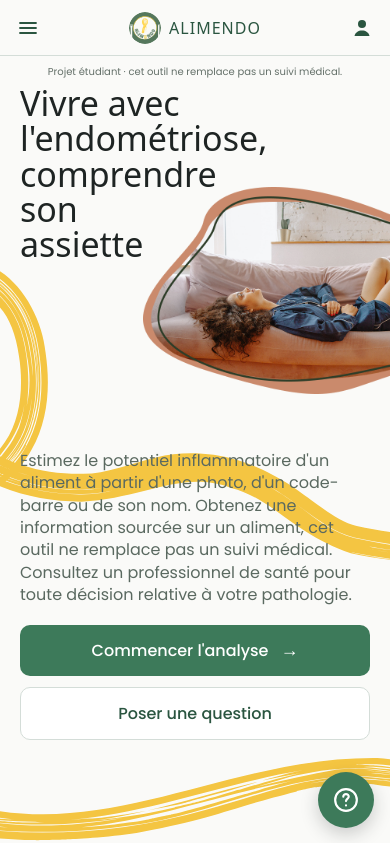
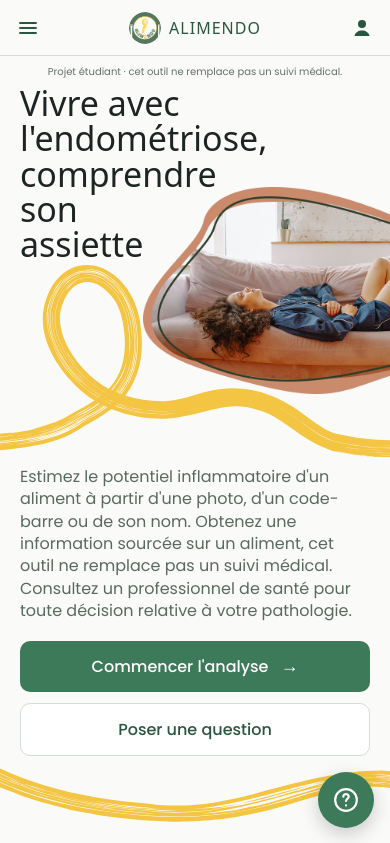
Before and after one commit to SalomeSouque/alimendo_certification_rncp, a React (Vite) app in the folder frontend/: page / in a window 390 px wide. Shown: the top 843 px of the page. Built offline with nearby package versions, Linux system fonts and the light colour scheme; no server answers; a web font is replaced by a local one.

Commit message:
fix(front): place the SVG line pieces on phones, none on tablets
SVG pieces are cropped to the stroke: each one gets its own width and offset (94 % of the SVG size). Tablets show no pieces, the cuts would be visible. Tests run without animations (the drawer was measured mid-slide).

```diff
--- a/frontend/playwright.config.js
+++ b/frontend/playwright.config.js
@@ -1,5 +1,5 @@
 // playwright.config.js
-// Responsive + accessibility checks in a real browser.
+// Responsive + accessibility checks in a real browser (lot 17).
 // Unit tests stay in Vitest (jsdom, no layout); this suite needs real CSS layout.
 //
 //   npm run test:e2e            run every page at the 4 reference widths
@@ -32,6 +32,9 @@ export default defineConfig({
     baseURL: `http://localhost:${PORT}`,
     locale: 'fr-FR',
     trace: 'retain-on-failure',
+    // No animations (the menu drawer slides in): the screenshots and the overflow check
+    // see the final state, never a frame in the middle of the animation.
+    reducedMotion: 'reduce',
     launchOptions: {
       // Fake camera (moving test pattern) with permission granted: the barcode
       // tab opens its camera as on a phone.
--- a/frontend/src/pages/Home.css
+++ b/frontend/src/pages/Home.css
@@ -163,22 +163,25 @@
    One column, 20 px margins. The desktop absolute positions are reset;
    the step 2 composition is redrawn at phone size. */
 @media (max-width: 1023px) {
-  /* Yellow line pieces (Home.jsx LinePiece): 890 px wide like the maquette line, behind
-     the section content (z-index -1 inside the section). top = offset measured on the
-     maquette from the section (or the step 2 composition) to its piece. */
+  /* Yellow line pieces (Home.jsx LinePiece), SVG cropped to the stroke. Each piece is
+     drawn at 94 % of its SVG size (the scale of the maquette line) and placed from the
+     centre of its section: left = 50% - offset, top = offset from the section top
+     (or from the step 2 composition for the orange piece), measured on the maquette. */
   .frame .home-line {
     position: absolute;
-    left: calc(50% - 501px);
-    width: 890px;
     max-width: none;
+    height: auto;
     z-index: -1;
     pointer-events: none;
   }
-  .frame .home-line--hero { top: 202px; }
-  .frame .home-line--step1 { top: 9px; }
-  .frame .home-line--step2 { top: 4px; }
-  .frame .home-line--orange { top: -18px; }
-  .frame .home-line--chatbot { top: 18px; }
+  /* hero: inside .hero-image, so it follows the picture whatever the title height */
+  .frame .home-line--hero { width: 563px; left: calc(50vw - 420px); top: 78px; }
+  .frame .home-line--step1 { width: 554px; left: calc(50% - 236px); top: 9px; }
+  /* 768x168 SVG drawn at the same scale as the other pieces (0.94). Its top-right end
+     leaves the screen up to about 630 px wide. */
+  .frame .home-line--step2 { width: 722px; left: calc(50% - 385px); top: -59px; }
+  .frame .home-line--orange { width: 468px; left: calc(50% - 326px); top: -8px; }
+  .frame .home-line--chatbot { width: 488px; left: calc(50% - 311px); top: 5px; }
 
   .frame .hero { padding: 0 20px; min-height: 0; }
   .frame .hero-tag { margin: 0 -20px 6px; padding: 8px 10px 0; font-size: 10px; text-align: center; }
@@ -190,7 +193,7 @@
     width: 341px; height: 207px;
     margin: -76px 0 0 123px; /* overlaps the end of the title, cut by the screen edge */
   }
-  .frame .hero-description { font-size: 16px; line-height: 1.4; max-width: none; margin: 56px 0 18px; }
+  .frame .hero-description { font-size: 16px; line-height: 1.4; max-width: none; margin: 72px 0 18px; }
   .frame .hero-buttons { align-items: stretch; gap: 11px; }
   .frame .hero-buttons .btn-primary,
   .frame .hero-buttons .btn-secondary { width: 100%; min-height: 50px; padding: 13px 20px; font-size: 16px; }
--- a/frontend/src/pages/Home.jsx
+++ b/frontend/src/pages/Home.jsx
@@ -1,6 +1,6 @@
 import { Link } from 'react-router-dom';
 import Layout from '../components/Layout.jsx';
-import { COMPACT_HEADER_QUERY } from '../config/breakpoints';
+import { COMPACT_HEADER_QUERY, MOBILE_QUERY } from '../config/breakpoints';
 import { useMediaQuery } from '../components/useMediaQuery';
 import './Home.css';
 
@@ -28,6 +28,9 @@ export default function Home() {
   // Phones and tablets share the one-column home (no tablet maquette; the desktop
   // composition only works from 1024 px).
   const isMobile = useMediaQuery(COMPACT_HEADER_QUERY);
+  // The line pieces are cut where the line leaves a phone screen: on a tablet the cuts
+  // would show, so tablets get no line (and do not download the pieces).
+  const isPhone = useMediaQuery(MOBILE_QUERY);
   // Desktop: one line behind the whole page. Phones and tablets: the line of the
   // maquette is cut into pieces where it leaves the screen, and each piece is attached
   // to its section, so it follows the content whatever the text height.
@@ -37,6 +40,7 @@ export default function Home() {
   const heroImage = (
     // data-bleed: on phones the picture is cut by the screen edge on purpose (maquette).
     <div className="hero-image" data-bleed>
+      {isPhone && <LinePiece name="hero" lazy={false} />}
       <img src="/assets/img_hero_section.png" alt="Personne allongée sur un canapé" />
     </div>
   );
@@ -45,7 +49,6 @@ export default function Home() {
     <Layout wave={wave}>
       {/* Hero */}
       <section className="hero">
-        {isMobile && <LinePiece name="hero" lazy={false} />}
         <p className="hero-tag">Projet étudiant · cet outil ne remplace pas un suivi médical.</p>
         {/* .br-m: a space that becomes a line break on phones only (maquette). */}
         <h1 className="hero-title">
@@ -71,7 +74,7 @@ export default function Home() {
 
       {/* Étape 1 */}
       <section className="section-step1">
-        {isMobile && <LinePiece name="step1" />}
+        {isPhone && <LinePiece name="step1" />}
         <span className="step-label">Étape 1</span>
         <h2 className="section-title">Scannez, photographiez, ou <br />cherchez</h2>
         <p className="section-body">
@@ -94,7 +97,7 @@ export default function Home() {
 
       {/* Étape 2 */}
       <section className="section-step2">
-        {isMobile && <LinePiece name="step2" />}
+        {isPhone && <LinePiece name="step2" />}
         <div className="step2-text">
           <span className="step-label">Étape 2</span>
           <h2 className="section-title">Et vous obtenez son profil</h2>
@@ -106,7 +109,7 @@ export default function Home() {
         </div>
 
         <div className="step2-visual">
-          {isMobile && <LinePiece name="orange" />}
+          {isPhone && <LinePiece name="orange" />}
           <div className="card card-aliment">
             <div className="lbl">Aliment</div>
             <div className="val">Orange</div>
@@ -152,7 +155,7 @@ export default function Home() {
 
       {/* Chatbot */}
       <section className="section-chatbot">
-        {isMobile && <LinePiece name="chatbot" />}
+        {isPhone && <LinePiece name="chatbot" />}
         <div className="chatbot-label">Une aide accessible</div>
         <h2 className="chatbot-title">Une question ? Elle a sa place ici.</h2>
         <p className="chatbot-body">
```
Also changed, not shown: frontend/public/assets/home_line_m_step2.svg.
